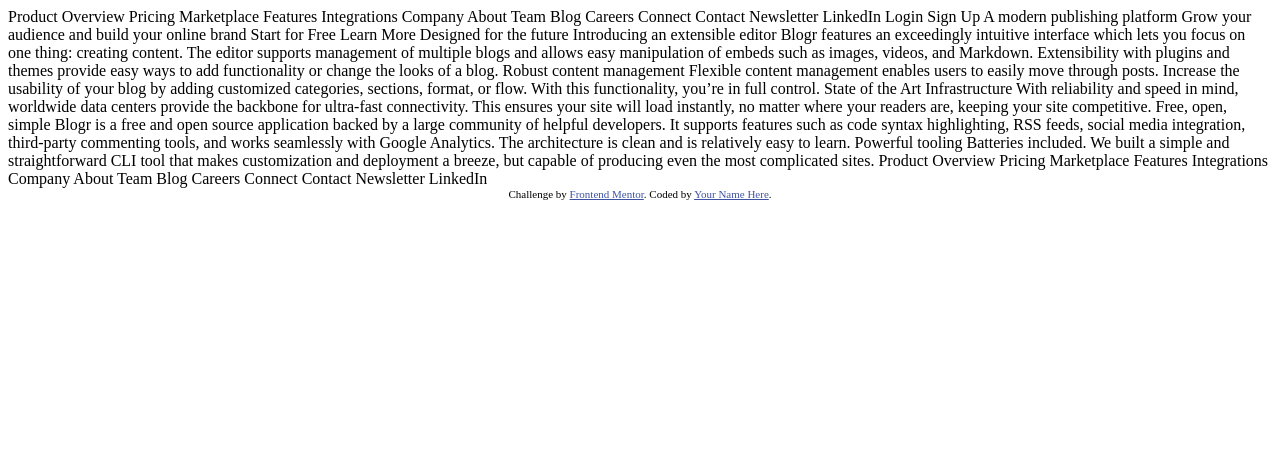
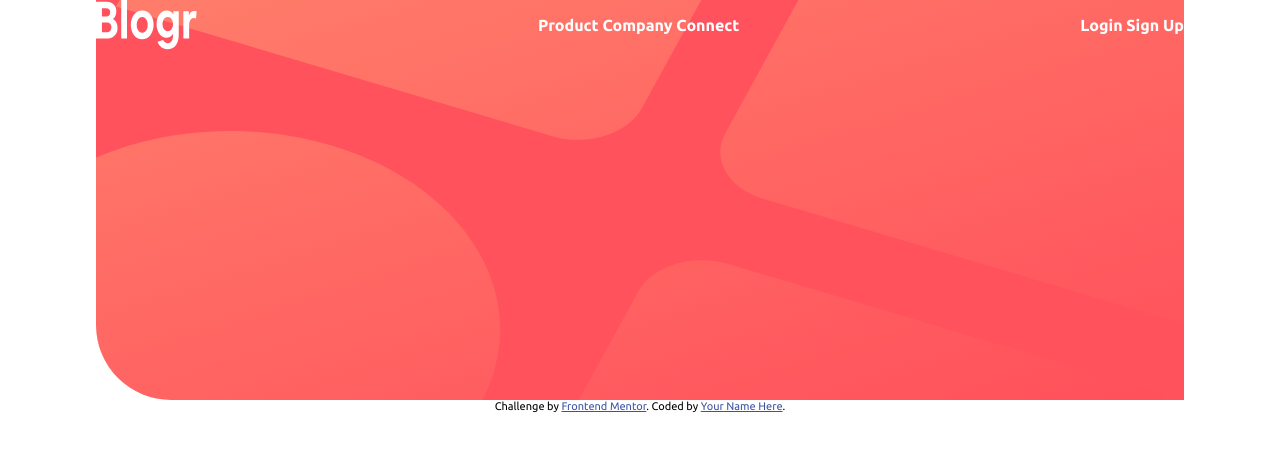
Before and after one commit to sr217/Blogr, a plain HTML site: page index.html in a window 1280 px wide. Drawn offline with Linux system fonts and the light colour scheme.

Commit message:
added navigation div with svg element and nav bar items

```diff
--- a/index.html
+++ b/index.html
@@ -5,6 +5,9 @@
   <meta name="viewport" content="width=device-width, initial-scale=1.0"> <!-- displays site properly based on user's device -->
 
   <link rel="icon" type="image/png" sizes="32x32" href="./images/favicon-32x32.png">
+  <link rel="stylesheet" href="main.css">
+  <link rel="preconnect" href="https://fonts.gstatic.com">
+  <link href="https://fonts.googleapis.com/css2?family=Overpass:wght@300;600&family=Ubuntu:wght@400;500;700&display=swap" rel="stylesheet">
 
   <title>Frontend Mentor | [Blogr]</title>
 
@@ -15,82 +18,20 @@
   </style>
 </head>
 <body>
-  Product
-
-  Overview
-  Pricing
-  Marketplace
-  Features
-  Integrations
-
-  Company
-
-  About
-  Team
-  Blog
-  Careers
-
-  Connect
-
-  Contact
-  Newsletter
-  LinkedIn
-
-  Login
-  Sign Up
-
-  A modern publishing platform
-  Grow your audience and build your online brand
-
-  Start for Free
-  Learn More
-
-  Designed for the future
-
-  Introducing an extensible editor
-  Blogr features an exceedingly intuitive interface which lets you focus on one thing: creating content.
-  The editor supports management of multiple blogs and allows easy manipulation of embeds such as images,
-  videos, and Markdown. Extensibility with plugins and themes provide easy ways to add functionality or
-  change the looks of a blog.
-
-  Robust content management
-  Flexible content management enables users to easily move through posts. Increase the usability of your blog
-  by adding customized categories, sections, format, or flow. With this functionality, you’re in full control.
-
-  State of the Art Infrastructure
-  With reliability and speed in mind, worldwide data centers provide the backbone for ultra-fast connectivity.
-  This ensures your site will load instantly, no matter where your readers are, keeping your site competitive.
-
-  Free, open, simple
-  Blogr is a free and open source application backed by a large community of helpful developers. It supports
-  features such as code syntax highlighting, RSS feeds, social media integration, third-party commenting tools,
-  and works seamlessly with Google Analytics. The architecture is clean and is relatively easy to learn.
-
-  Powerful tooling
-  Batteries included. We built a simple and straightforward CLI tool that makes customization and deployment a breeze, but
-  capable of producing even the most complicated sites.
-
-  Product
-
-  Overview
-  Pricing
-  Marketplace
-  Features
-  Integrations
-
-  Company
-
-  About
-  Team
-  Blog
-  Careers
-
-  Connect
-
-  Contact
-  Newsletter
-  LinkedIn
-
+<div class = "header-container">
+  <nav>
+    <img src="images/logo.svg" alt="Blogr"/>
+    <ul class="nav-list-items">
+      <li>Product</li>
+      <li>Company</li>
+      <li>Connect</li>
+    </ul>
+    <ul class="nav-registration-items">
+      <li>Login</li>
+      <li>Sign Up</li>
+    </ul>
+  </nav>
+</div>
   <div class="attribution">
     Challenge by <a href="https://www.frontendmentor.io?ref=challenge" target="_blank">Frontend Mentor</a>.
     Coded by <a href="#">Your Name Here</a>.
--- /dev/null
+++ b/main.css
@@ -0,0 +1,33 @@
+body {
+    margin: 0;
+    background-color: rgb(255, 255, 255);
+    max-width: 85%;
+    margin: 0 auto;
+    font-family: 'Overpass', sans-serif;
+    font-family: 'Ubuntu', sans-serif;
+}
+
+.header-container
+{
+    background-color: hsl(356, 100%, 66%);
+    background-image: url(images/bg-pattern-intro.svg);
+    background-size: 200% 400%;
+    background-position: center;
+    width: 100%;
+    height: 50vh;
+    border-bottom-left-radius: 75px;
+}
+
+nav
+{
+    display: flex;
+    justify-content: space-between;
+}
+
+nav ul li {
+    color: white;
+    display: inline;
+    font-weight: 700;
+
+
+}
```
Also changed, not shown: 1 other file.
